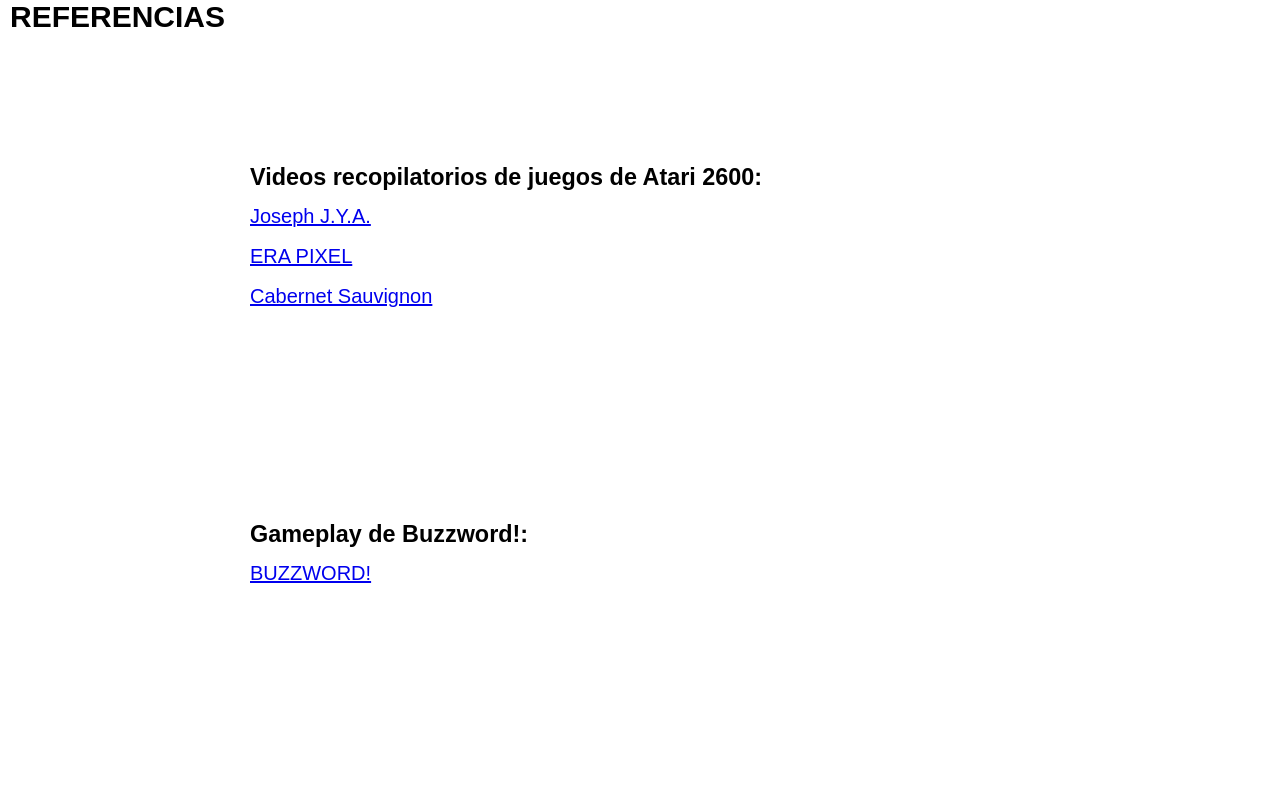
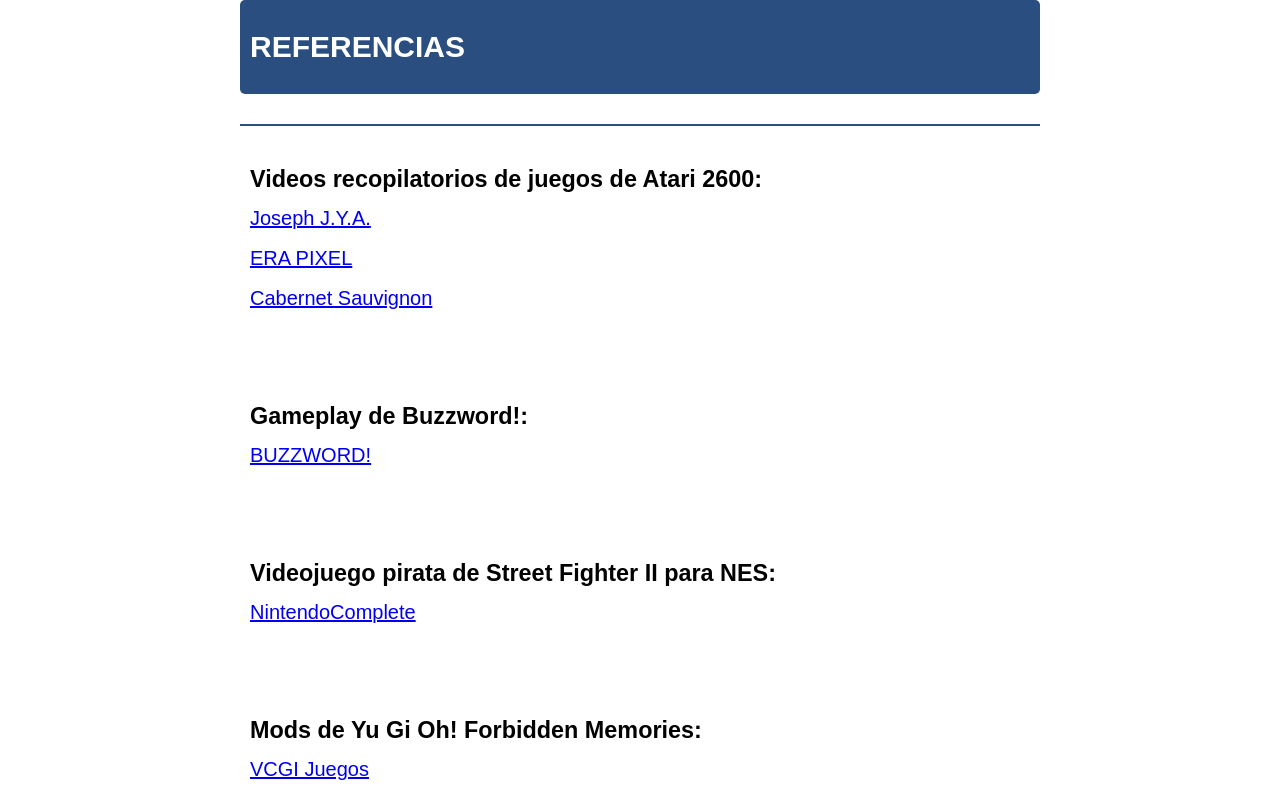
Before and after one commit to manuelmad/playography, a Next.js app: page /references in a window 1280 px wide. Shown: the top 799 px of the page. Built offline with nearby package versions, Linux system fonts and the light colour scheme; a web font is replaced by a local one.

Commit message:
Working on references styles.

```diff
--- a/app/references/page.js
+++ b/app/references/page.js
@@ -9,9 +9,9 @@ export default function References() {
     return(
         <>
         <main>
-            <section>
-                <h2>REFERENCIAS</h2>
-                <article>
+            <section className='references-section'>
+                <h2 className='references-h2'>REFERENCIAS</h2>
+                <article className='first-article'>
                     <h3 className='ref-h3'>Videos recopilatorios de juegos de Atari 2600:</h3>
                     <p>
                         <Link href="https://www.youtube.com/watch?v=l5Exbd1IWQk" target="_blank">Joseph J.Y.A.</Link>
--- a/app/references/references.css
+++ b/app/references/references.css
@@ -1,3 +1,53 @@
+.references-section article {
+    padding: 2rem 1rem;
+}
+
+.references-h2 {
+	width: 100%;
+	margin: 0 auto 3rem;
+	padding: 3rem 1rem;
+	background-color: var(--tone-3);
+	color: var(--white);
+	border-radius: 0.5rem;
+}
+
+.references-section article:nth-child(2) {
+	border-top: 0.2rem solid var(--tone-3);
+}
+
 .ref-h3 {
     text-align: start;
 }
+
+@media (min-width: 700px) {
+
+    .references-section article {
+        padding: 4rem 1rem;
+    }
+
+	.references-h2 {
+		width: 68rem;
+	}
+
+    /* .time, .developer, .gracias {
+        width: 30rem;
+    }
+
+    .memories {
+        width: 20rem;
+    }
+
+    .final-level__section .all-characters {
+        width: 60rem;
+    } */
+}
+
+@media (min-width: 1024px) {
+	.references-h2 {
+		width: 80rem;
+	}
+
+    /* .final-level__section .all-characters {
+        width: 78rem;
+    } */
+}
```
Also changed, not shown: app/finalThoughts/finalThoughts.css (+1 -46 lines).
